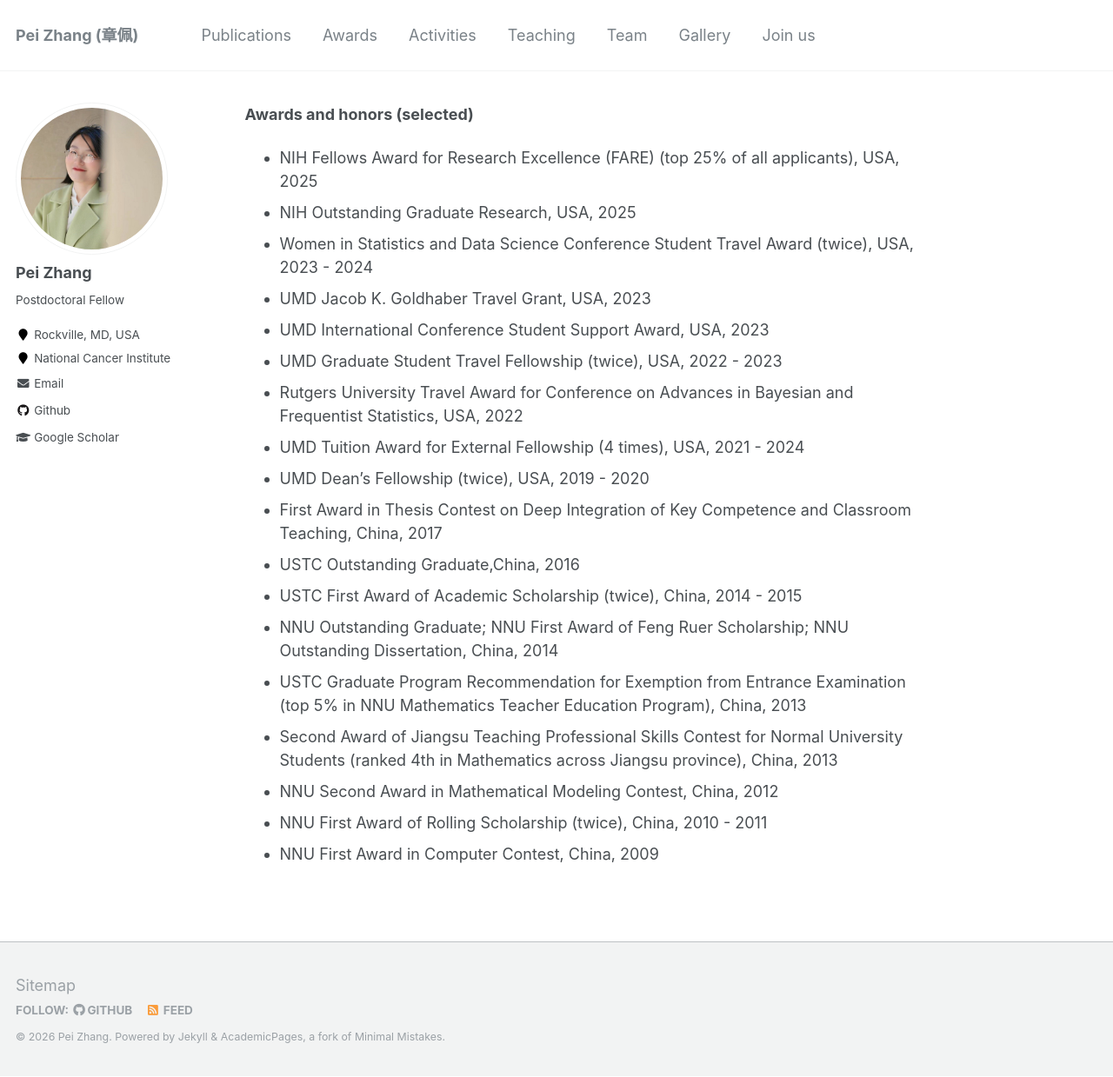
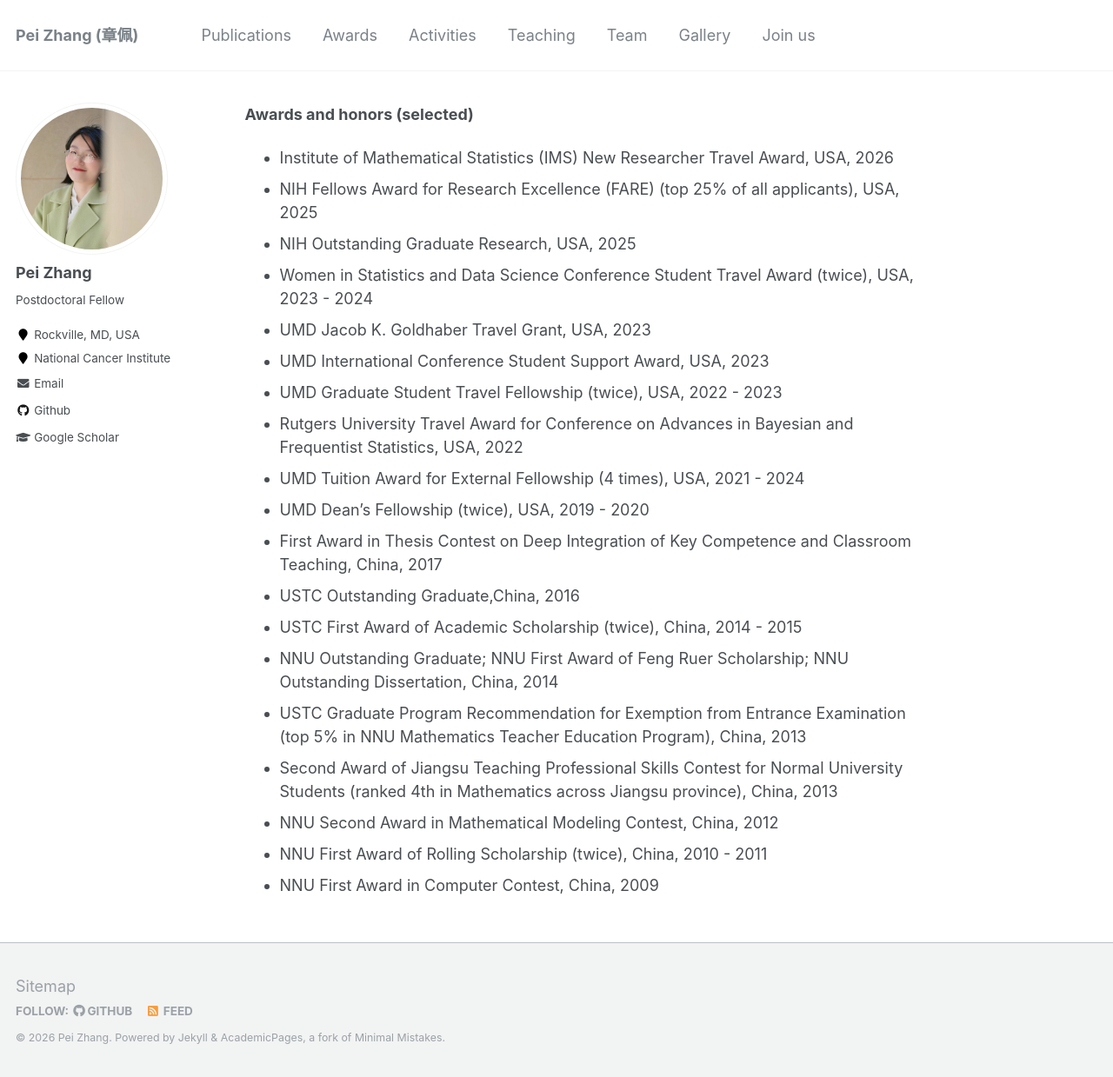
Before and after one commit to BettyzhangPei/BettyzhangPei.github.io, a Jekyll site: the page built from _pages/awards.md, in a window 1280 px wide and 1239 px high. Shown: the whole window at 87% size. Built offline with Jekyll 4.4.1, drawn with Linux system fonts in a browser that asks for light colours.

Commit message:
Add IMS New Researcher Travel Award to awards list

```diff
--- a/_pages/awards.md
+++ b/_pages/awards.md
@@ -6,7 +6,8 @@ author_profile: true
 ---
 
 <b>Awards and honors (selected) </b>
-- NIH Fellows Award for Research Excellence (FARE) (top 25% of all applicants), USA, 2025
+- Institute of Mathematical Statistics (IMS) New Researcher Travel Award, USA, 2026
+-  NIH Fellows Award for Research Excellence (FARE) (top 25% of all applicants), USA, 2025
 - NIH Outstanding Graduate Research, USA, 2025
 - Women in Statistics and Data Science Conference Student Travel Award (twice), USA, 2023 - 2024
 - UMD Jacob K. Goldhaber Travel Grant, USA, 2023
```
